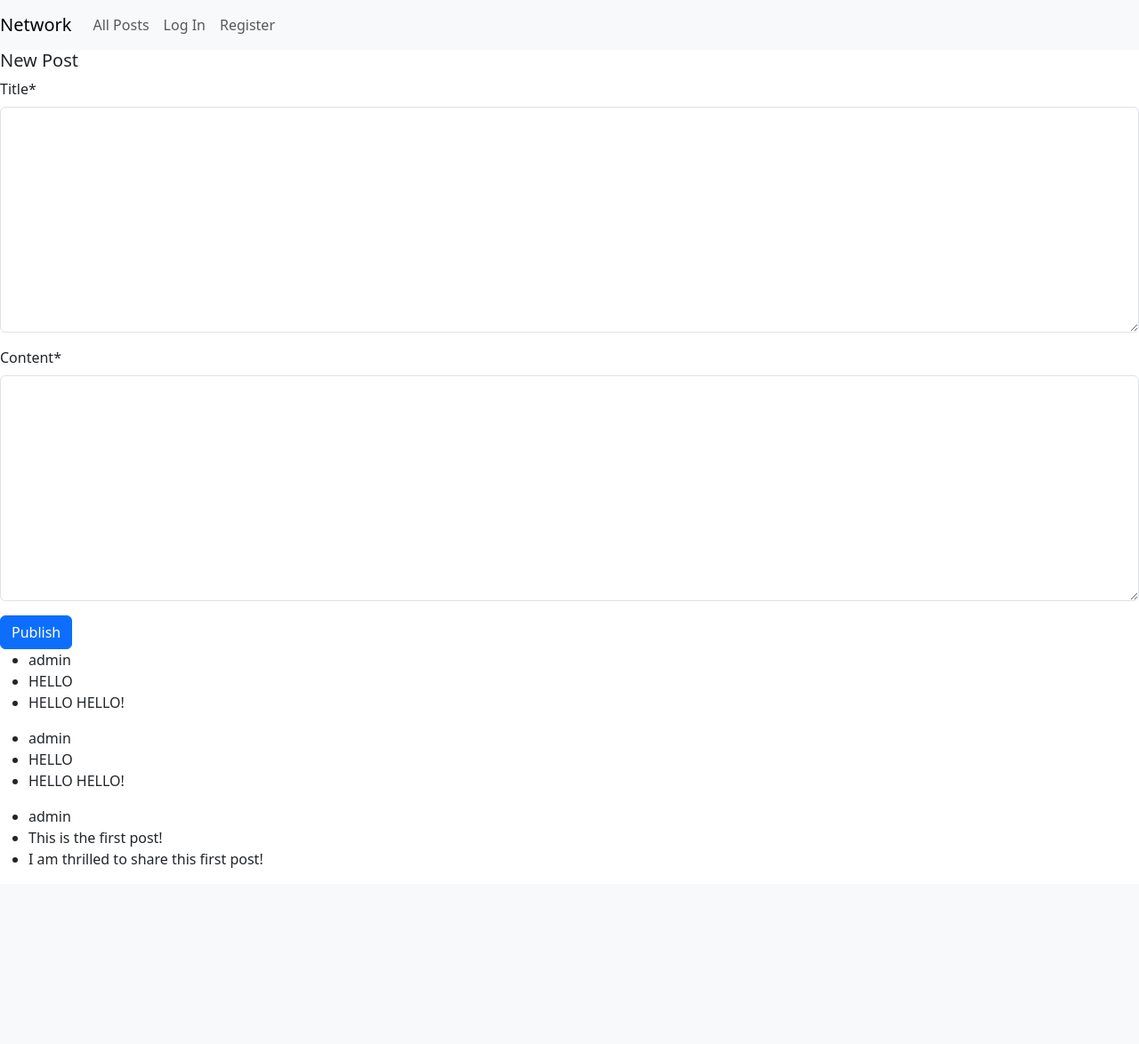
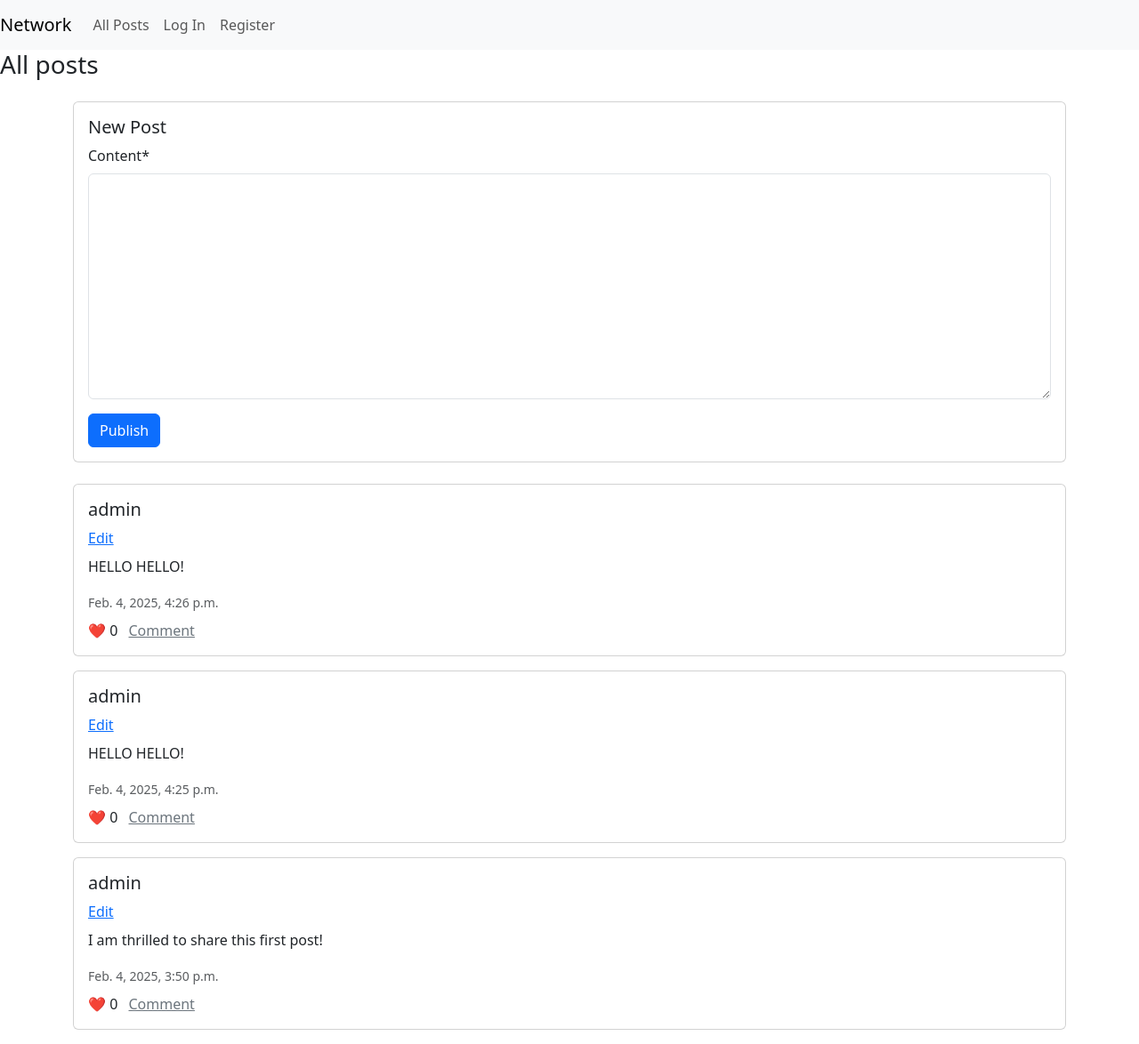
Before and after one commit to ThisisAngelina/social_network, a Django app: page / in a window 1280 px wide. Shown: the whole page at 89% size. Before the commit the page ends 976 px from the top, so only its background shows below. Run offline with Django 3.2, Linux system fonts and the light colour scheme; data comes from the database, SQL or seed files in the repository; data that the repository does not hold is empty; some libraries are stand-ins or nearby versions.

Commit message:
update home page

```diff
--- a/network/admin.py
+++ b/network/admin.py
@@ -1,5 +1,6 @@
 from django.contrib import admin
-from .models import User, Post
+from .models import User, Post, Comment
 
 admin.site.register(User)
 admin.site.register(Post)
+admin.site.register(Comment)
--- a/network/forms.py
+++ b/network/forms.py
@@ -5,4 +5,4 @@ from .models import Post
 class PostCreateForm(forms.ModelForm):
     class Meta:
         model = Post
-        fields = ['title', 'content']
+        fields = ['content']
--- a/network/models.py
+++ b/network/models.py
@@ -7,14 +7,23 @@ class User(AbstractUser):
 
 class Post(models.Model):
     user = models.ForeignKey(User, on_delete=models.CASCADE, related_name="posts")
-    title = models.TextField(max_length=250)
     content = models.TextField(max_length=1000)
     timestamp = models.DateTimeField(auto_now_add=True)
     likes = models.ManyToManyField(User, blank=True, related_name="liked_posts")
-    comments = models.ManyToManyField(User, blank=True, related_name="commented_posts")
+    active = models.BooleanField(default=True) # the admin can block users
 
     def __str__(self):
         return f"{self.user} posted: {self.content[:50]}..."
 
+    def like_count(self):
+        return self.likes.count()
+
     class Meta:
         ordering = ['-timestamp']
+
+
+class Comment(models.Model):
+    user = models.ForeignKey(User, on_delete=models.CASCADE, related_name="comments")
+    post = models.ForeignKey(Post, on_delete=models.CASCADE, related_name="comments")
+    content = models.TextField(max_length=300)
+    timestamp = models.DateTimeField(auto_now_add=True)
--- a/network/templates/network/home.html
+++ b/network/templates/network/home.html
@@ -2,21 +2,38 @@
 {% load crispy_forms_tags %}
 
 {% block body %}
+
+<h3> All posts </h3>
+<div class="container mt-4">
+    <!-- Section 1: New Post Form (Above) -->
+    <div class="card mb-4">
+        <div class="card-body">
+            <h5 class="card-title">New Post</h5>
             <form method="post">
-    <h5> New Post </h5>
                 {% csrf_token %}
                 {{ form|crispy }}
                 <button type="submit" class="btn btn-primary" name="create_post" > Publish </button>
+            </form>
+        </div>
+    </div>
 
-</form>
-
-
+    <!-- Section 2: Posts Feed (Below) -->
+    <div id="posts-section">
         {% for post in posts%}
-<ul>
-    <li>{{ post.user }}</li>
-    <li>{{ post.title }}</li>
-    <li>{{ post.content }}</li>
-</ul>
+        <div class="card mb-3">
+            <div class="card-body">
+                <h5 class="card-title">{{ post.user }}</h5>
+                <a href="#" class="text-primary">Edit</a>
+                <p class="mt-2">{{ post.content }}</p>
+                <small class="text-muted">{{ post.timestamp }}</small>
+                <div class="mt-2">
+                    <span class="text-danger">❤️</span> <span>{{ post.like_count }}</span>
+                    <a href="#" class="text-secondary ms-2">Comment</a>
+                </div>
+            </div>
+        </div>
         {% endfor %}
+    </div>
+</div>
 
     {% endblock %}
```
Also changed, not shown: db.sqlite3, network/migrations/0003_remove_post_title.py (added), network/migrations/0004_remove_post_comments_comment.py (added). Lines whose indentation alone changed are shown as unchanged.
